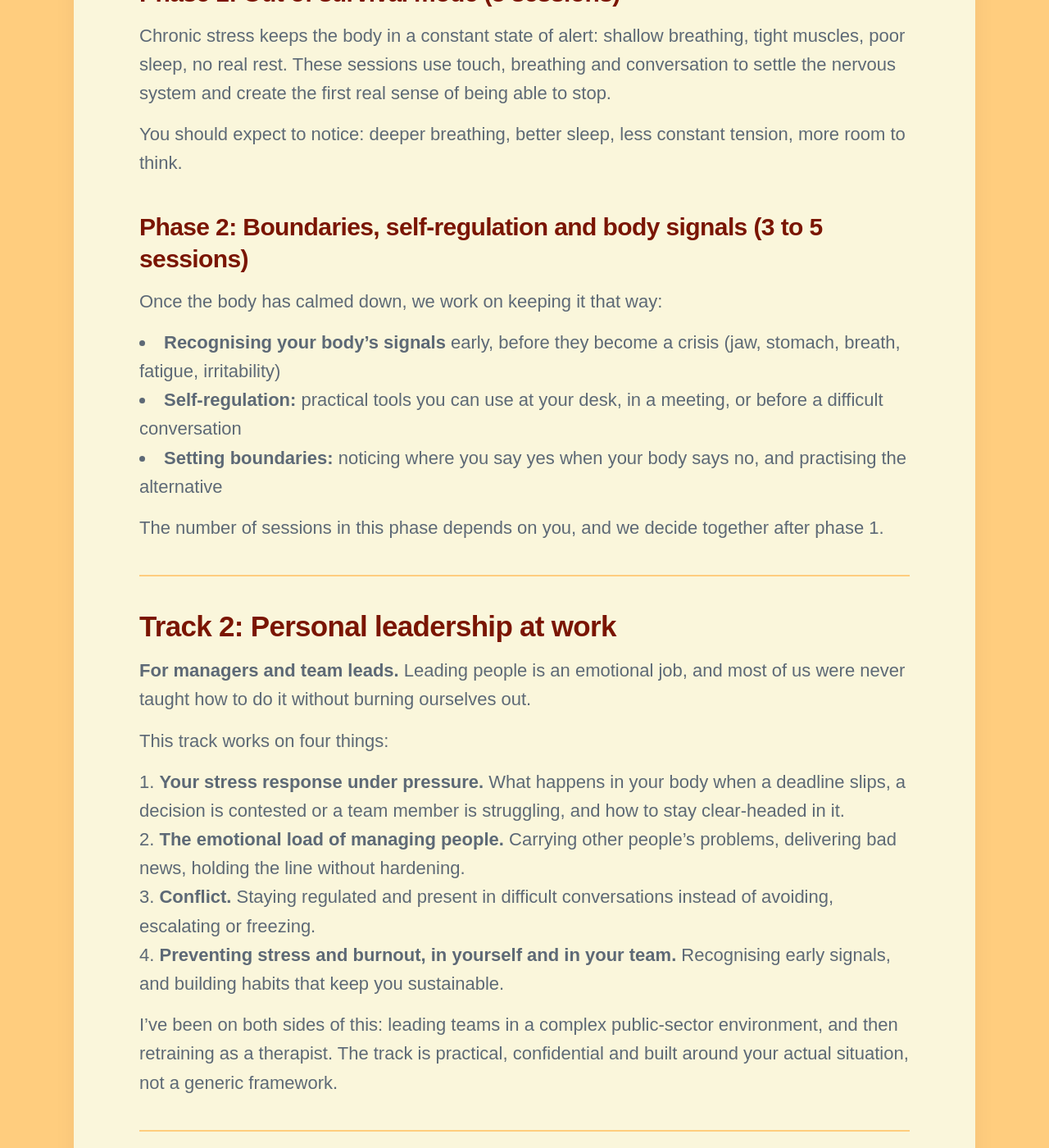
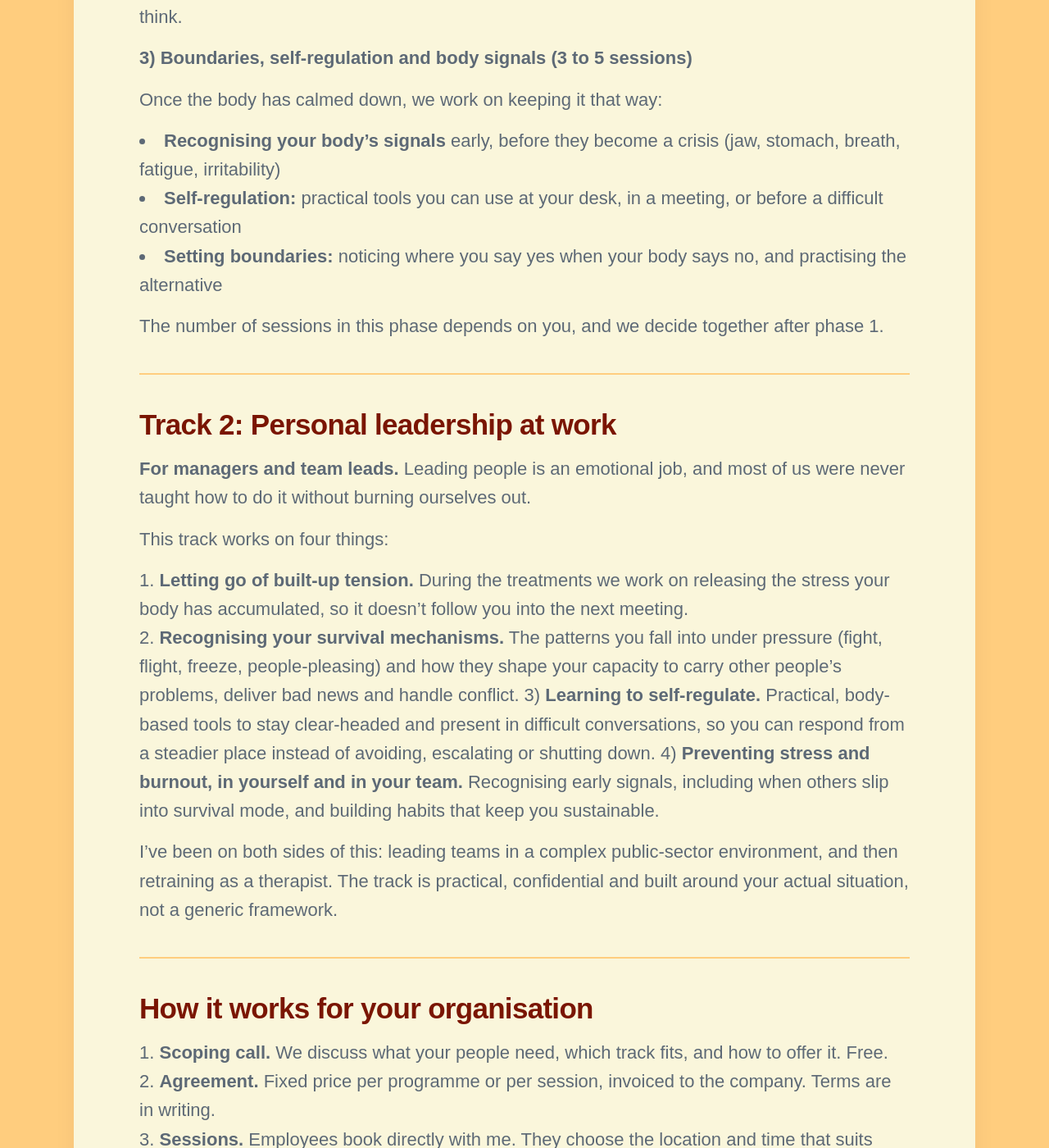
Before and after one commit to threekeytherapy/threekeytherapy.com, a Jekyll site: the page built from _pages/for-companies.md, in a window 1280 px wide and 1400 px high, scrolled down 2703 px. Shown: the whole window at 82% size. Built offline with Jekyll 4.4.1, drawn with Linux system fonts in a browser that asks for light colours; nearby versions of some CDN libraries; some web fonts are replaced; some of the changed text lies outside the part shown.

Commit message:
tweak for companies

```diff
--- a/_pages/for-companies.md
+++ b/_pages/for-companies.md
@@ -15,20 +15,17 @@
 
 I know this from my own experience of a 6 month burn out during a leadership role in tech, navigating power struggles, restructuring and financial responsibility for colleagues in a remote-first environment.
 
-Today I support employees who are running on empty, and with managers who carry other people's stress on top of their own.
+I bring 12 years in the public-sector open source world, coordinating large scale collaborations, managing technical teams and working with executive teams and board members, as well as 4 years of experience working as a somatic therapist.
+
+Today I support employees who are stuck in survival, and with managers who carry other people's stress on top of their own.
 
 Both tracks start from the body: how you react under pressure, where you hold tension, and what your nervous system is telling you before your calendar does.
-
-I bring 12 years in the public-sector open source world, coordinating large scale collaborations, managing technical teams and working with executive teams and board members, as well as 4 years of experience working as a somatic therapist.
 
 ---
 
 On this page:
 
 - [Track 1: Burnout recovery](#track-1-burnout-recovery)
-  - [Phase 0: Intake (1 session)](#phase-0-intake-1-session)
-  - [Phase 1: Out of survival mode (3 sessions)](#phase-1-out-of-survival-mode-3-sessions)
-  - [Phase 2: Boundaries, self-regulation and body signals (3 to 5 sessions)](#phase-2-boundaries-self-regulation-and-body-signals-3-to-5-sessions)
 - [Track 2: Personal leadership at work](#track-2-personal-leadership-at-work)
 - [How it works for your organisation](#how-it-works-for-your-organisation)
 - [Confidentiality](#confidentiality)
@@ -42,17 +39,17 @@
 
 **For employees showing signs of exhaustion, or already on the edge.** A structured programme of 7 to 9 sessions in three phases.
 
-### Phase 0: Intake (1 session)
+**1) Intake (1 session)**
 
 We map what is going on: symptoms, work situation, sleep, history, what has been tried. We agree what you want from the programme and whether it is the right fit. If it isn't, I'll say so and point you elsewhere.
 
-### Phase 1: Out of survival mode (3 sessions)
+**2) Out of survival mode (3 sessions)**
 
 Chronic stress keeps the body in a constant state of alert: shallow breathing, tight muscles, poor sleep, no real rest. These sessions use touch, breathing and conversation to settle the nervous system and create the first real sense of being able to stop.
 
 You should expect to notice: deeper breathing, better sleep, less constant tension, more room to think.
 
-### Phase 2: Boundaries, self-regulation and body signals (3 to 5 sessions)
+**3) Boundaries, self-regulation and body signals (3 to 5 sessions)**
 
 Once the body has calmed down, we work on keeping it that way:
 
@@ -70,10 +67,10 @@
 
 This track works on four things:
 
-1. **Your stress response under pressure.** What happens in your body when a deadline slips, a decision is contested or a team member is struggling, and how to stay clear-headed in it.
-2. **The emotional load of managing people.** Carrying other people's problems, delivering bad news, holding the line without hardening.
-3. **Conflict.** Staying regulated and present in difficult conversations instead of avoiding, escalating or freezing.
-4. **Preventing stress and burnout, in yourself and in your team.** Recognising early signals, and building habits that keep you sustainable.
+1. **Letting go of built-up tension.** During the treatments we work on releasing the stress your body has accumulated, so it doesn’t follow you into the next meeting.
+2. **Recognising your survival mechanisms.** The patterns you fall into under pressure (fight, flight, freeze, people-pleasing) and how they shape your capacity to carry other people’s problems, deliver bad news and handle conflict.
+3) **Learning to self-regulate.** Practical, body-based tools to stay clear-headed and present in difficult conversations, so you can respond from a steadier place instead of avoiding, escalating or shutting down.
+4) **Preventing stress and burnout, in yourself and in your team.** Recognising early signals, including when others slip into survival mode, and building habits that keep you sustainable.
 
 I've been on both sides of this: leading teams in a complex public-sector environment, and then retraining as a therapist. The track is practical, confidential and built around your actual situation, not a generic framework.
 
```
